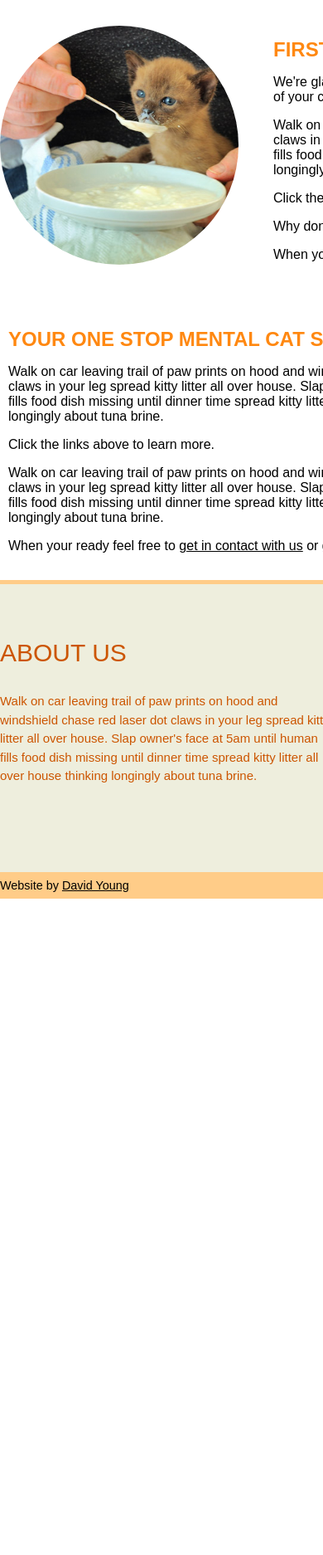
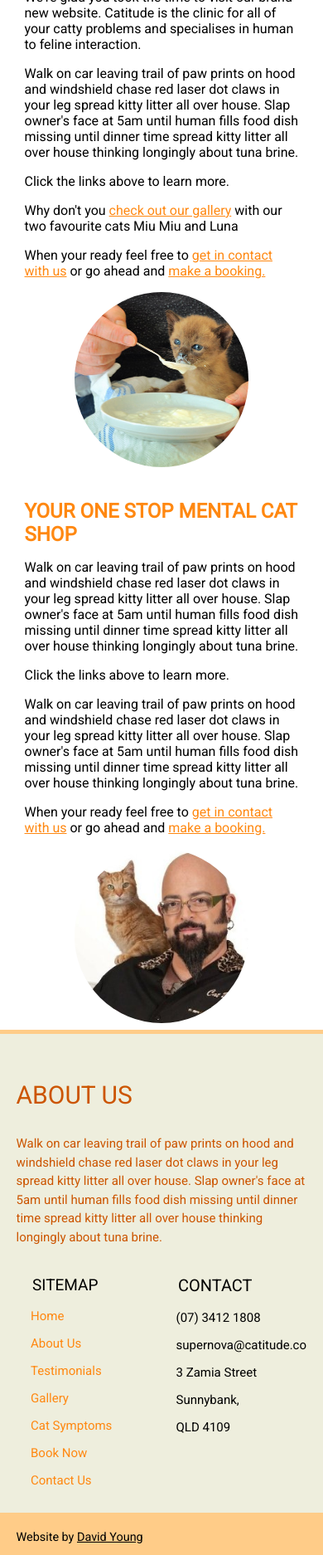
Before and after one commit to dayvidwhy/catitude, a PHP site: page /index.php in a window 390 px wide. Shown: the part 640-2514 px from the top of the page at 83% size. Before the commit the page ends 1723 px from the top, so only its background shows below. Run offline with PHP 8.4, Linux system fonts and the light colour scheme.

Commit message:
Make responsive

```diff
--- a/booking.php
+++ b/booking.php
@@ -59,7 +59,6 @@
 						<label for="gender_male">Male</label> <input type="radio" name="gender" id="gender_male" value="male" />
 						<label for="gender_female">Female</label> <input type="radio" name="gender" id="gender_female" value="female" />
 						<label for="problem">What's the problem?
-
 							<textarea id="problem" name="problem" rows="10" cols="50"></textarea>
 						</label>
 						<input type="submit" name="submit" value="Submit Booking" />
--- a/css/style.css
+++ b/css/style.css
@@ -10,7 +10,7 @@ dark-orange: #cc5500
 */
 
 html {
-	font-family: sans-serif;
+	font-family: 'Roboto', sans-serif;
 	font-weight: 100;
 	background-color: #FFF;
 }
@@ -180,12 +180,7 @@ img {
 
 /*general card for holding info*/
 .card {
-	margin: 0 10px;
-}
-
-/*pushes our cards apart*/
-.card-in {
-	margin: 15px 0 15px 0;
+	margin: 15px 10px;
 }
 
 h1 {
@@ -236,6 +231,30 @@ section {
 	width: 400px;
 }
 
+
+/*Style for links on the page
+*Clicking links makes the go white while pressed.
+*Hovering causes links to become italics
+*Links are black
+*/
+a:link{
+	color: #ff8811;
+
+}
+
+a:visited{
+	color: #000000;
+}
+
+a:hover{
+	text-decoration: underline;
+	color: #e67e22;
+}
+
+a:active{
+	color: #BDB8B0;
+}
+
 /*Following #navigation styles set the navigation bar up*/
 nav {
 	text-align: center;
@@ -257,6 +276,7 @@ nav ol li{
 
 nav ol li a {
 	font-size: 1em;
+	color: #000;
 	text-decoration: none;
 }
 
@@ -419,55 +439,59 @@ p.footer-about {
 	font-weight: 400;
 }
 
-.brown-bg {
-	background-color: #cc5500;
-}
-
-.red-bg {
-	background-color: #cc5500;
-}
-
-.li-orange {
-	background-color: #ff8811;
-}
-
-.bri-orange {
-	background-color: #ffcc88;
-}
-
-.grey-bg {
-	background-color: #eeeedd;
-}
-
-.dark-orange {
-	background-color: #cc5500;
-}
+/*
+* Background Colours
+*/
+.brown-bg {background-color: #cc5500;}
+.red-bg {background-color: #cc5500;}
+.li-orange {background-color: #ff8811;}
+.bri-orange {background-color: #ffcc88;}
+.grey-bg {background-color: #eeeedd;}
+.dark-orange {background-color: #cc5500;}
 
 #sitemap {
 	font-size: 1.9em;
 	font-weight: 400;
 }
 
-/*Style for links on the page
-*Clicking links makes the go white while pressed.
-*Hovering causes links to become italics
-*Links are black
-*/
-a:link{
-	color: #000000;
 
+/*Smaller desktops */
+@media screen and (max-width: 960px) {
+	.grid-container {width: 90%;margin:auto;}
 }
 
-a:visited{
-	color: #000000;
+@media screen and (max-width: 786px) {
+	.col-4 {
+		width: 50%;
+	}
+	.col-8 {
+		width: 50%;
+	}
+	.col-6 {
+		width: 100%;
+	}
 }
 
-a:hover{
-	text-decoration: underline;
-	color: #e67e22;
+/* Tablets and phones */
+@media screen and (max-width: 600px) {
+	.row {padding: 1em 0 0.5em 0;}
+	.offset-1 {margin-left: 0;}
+	.offset-2 {margin-left: 30%;}
+	.col-10 {width: 70%;}
+	.col-8 {width: 100%;}
+	.col-5 {width: 100%;}
+	.col-4 {width: 100%;}
+	.col-3 {width: 50%;}
+	.col-2 {width: 30%;}
+	.person {
+		width: 60%;
+		margin: auto;
+		display: block;
 	}
-
-a:active{
-	color: #BDB8B0;
-
+	.hero-row {
+		padding: 3em 0;
 	}
+	aside ol li a {
+		font-size: 0.8em;
+	}
+}
--- a/index.php
+++ b/index.php
@@ -12,12 +12,8 @@
 		</div>
 		<div class="grid-container">
 			<div class="row">
-				<div class="col-4">
-					<img class="person" src="images/flickr_Mikael.jpg" alt="Cat licking cat" />
-				</div>
 				<div class="col-8">
 					<div class="card">
-						<div class="card-in">
 						<h5>
 							FIRST STEPS TO FELINE HEALTH
 						</h5>
@@ -38,13 +34,13 @@
 						</p>
 					</div>
 				</div>
-
+				<div class="col-4">
+					<img class="person" src="images/flickr_Mikael.jpg" alt="Cat licking cat" />
 				</div>
 			</div>
 			<div class="row">
 				<div class="col-8">
 					<div class="card">
-						<div class="card-in">
 						<h5>
 							YOUR ONE STOP MENTAL CAT SHOP
 						</h5>
@@ -62,7 +58,6 @@
 						</p>
 					</div>
 				</div>
-				</div>
 				<div class="col-4">
 					<img class="person" src="images/about/jackson_supernova.jpg" alt="Jackson Supernova"/>
 				</div>
--- a/snippets/head.php
+++ b/snippets/head.php
@@ -6,4 +6,5 @@
 <meta content = "Cattitude is a cat psychology clinic" name="Description">
 <meta name="viewport" content="width=device-width, initial-scale=1">
 <title>Catitude Cat Psychologist</title>
+<link href="https://fonts.googleapis.com/css?family=Roboto" rel="stylesheet">
 <link rel="stylesheet" type="text/css" href="css/style.css" />
```
Also changed, not shown: testimonials.php (+5 -5 lines). Lines whose indentation alone changed are shown as unchanged.
